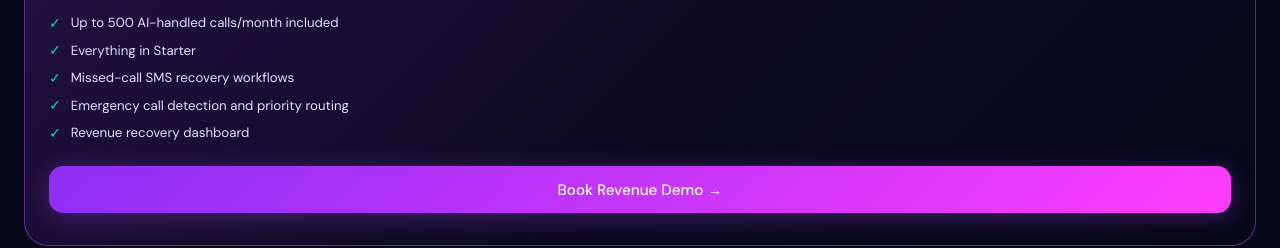
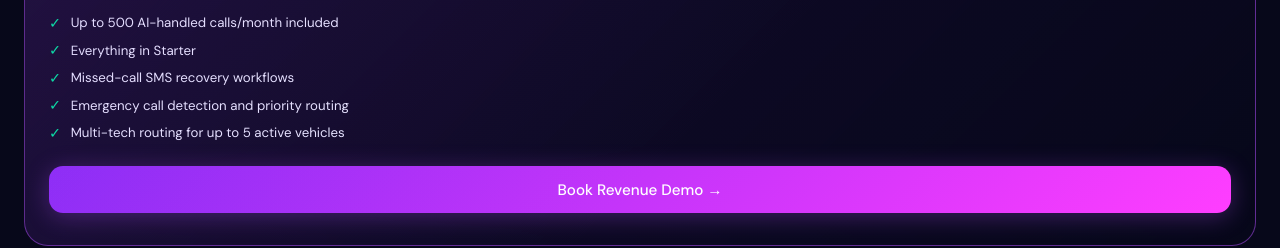
Before and after one commit to Debynyhan-Banks/Signmons-Marketing-Web-Feat-Marketing-Site, a React (Vite) app: page / in a window 1280 px wide. Shown: the part 4620-4868 px from the top of the page. Built offline with nearby package versions, Linux system fonts and the light colour scheme.

Commit message:
fix(pricing): include multi-tech routing in growth tier

```diff
--- a/src/data/pricingContent.ts
+++ b/src/data/pricingContent.ts
@@ -32,6 +32,7 @@ export const sitePricingPlans: SitePricingPlan[] = [
       'Everything in Starter',
       'Missed-call SMS recovery workflows',
       'Emergency call detection and priority routing',
+      'Multi-tech routing for up to 5 active vehicles',
       'Revenue recovery dashboard',
       'Trade-specific intake scripts and objection handling',
       'Priority support',
@@ -198,7 +199,7 @@ export const sitePricingContent: SitePricingContent = {
         id: 'cmp-routing',
         feature: 'Multi-tech routing rules',
         starter: 'no',
-        growth: 'no',
+        growth: 'yes',
         pro: 'yes',
         enterprise: 'yes',
       },
```
